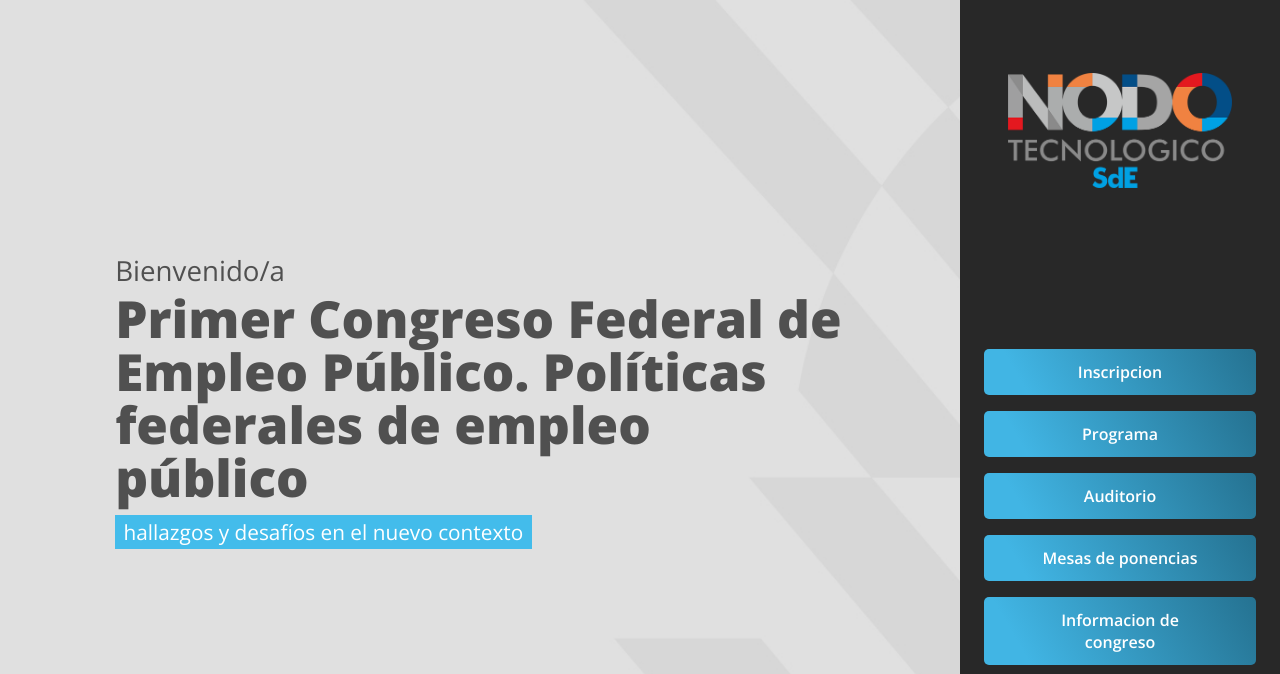
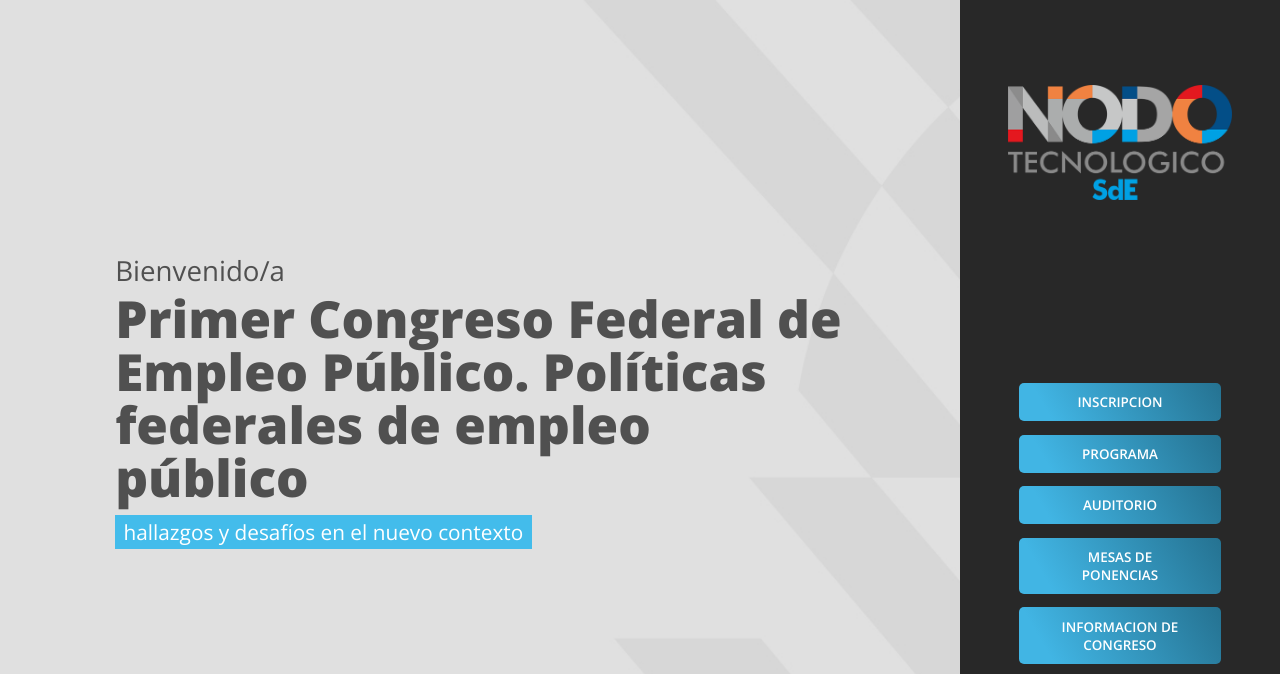
Before and after one commit to ezebran/nodo-evento, a plain HTML site: page index.html in a window 1280 px wide. Shown: the top 674 px of the page. Drawn offline with nearby package versions, Linux system fonts and the light colour scheme.

Commit message:
btns smallers

```diff
--- a/scss/styles.scss
+++ b/scss/styles.scss
@@ -218,8 +218,10 @@ body{
 .btn-secondary{
     background: linear-gradient(60deg, #41b5e4 15%, #257291);
     color: white;
-    width: 17em;
+    width: 15em;
     text-align: center;
+    text-transform: uppercase;
+    font-size: 0.84em;
 }
 
 .mt-3{
```
Also changed, not shown: css/styles.css, 1 other file.
